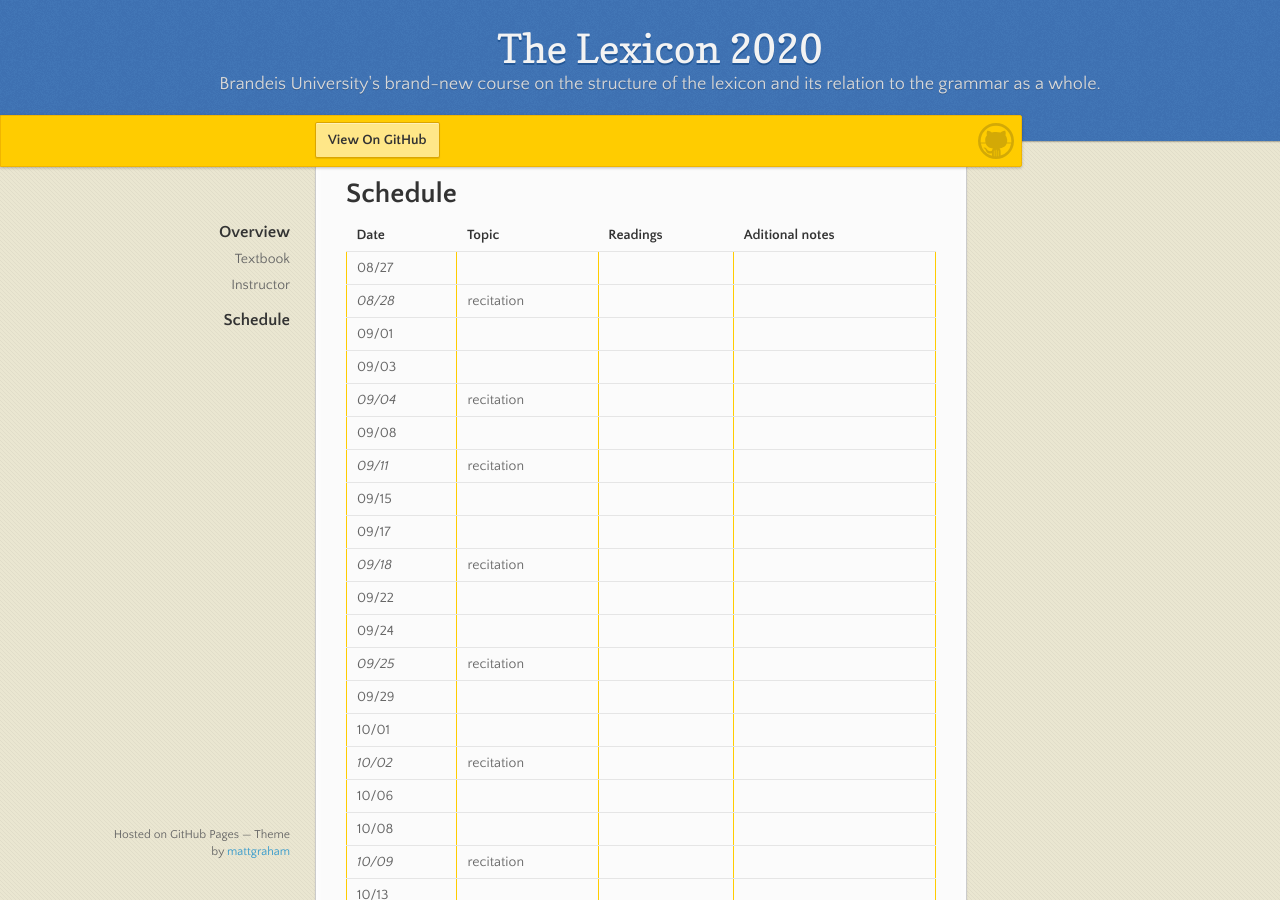
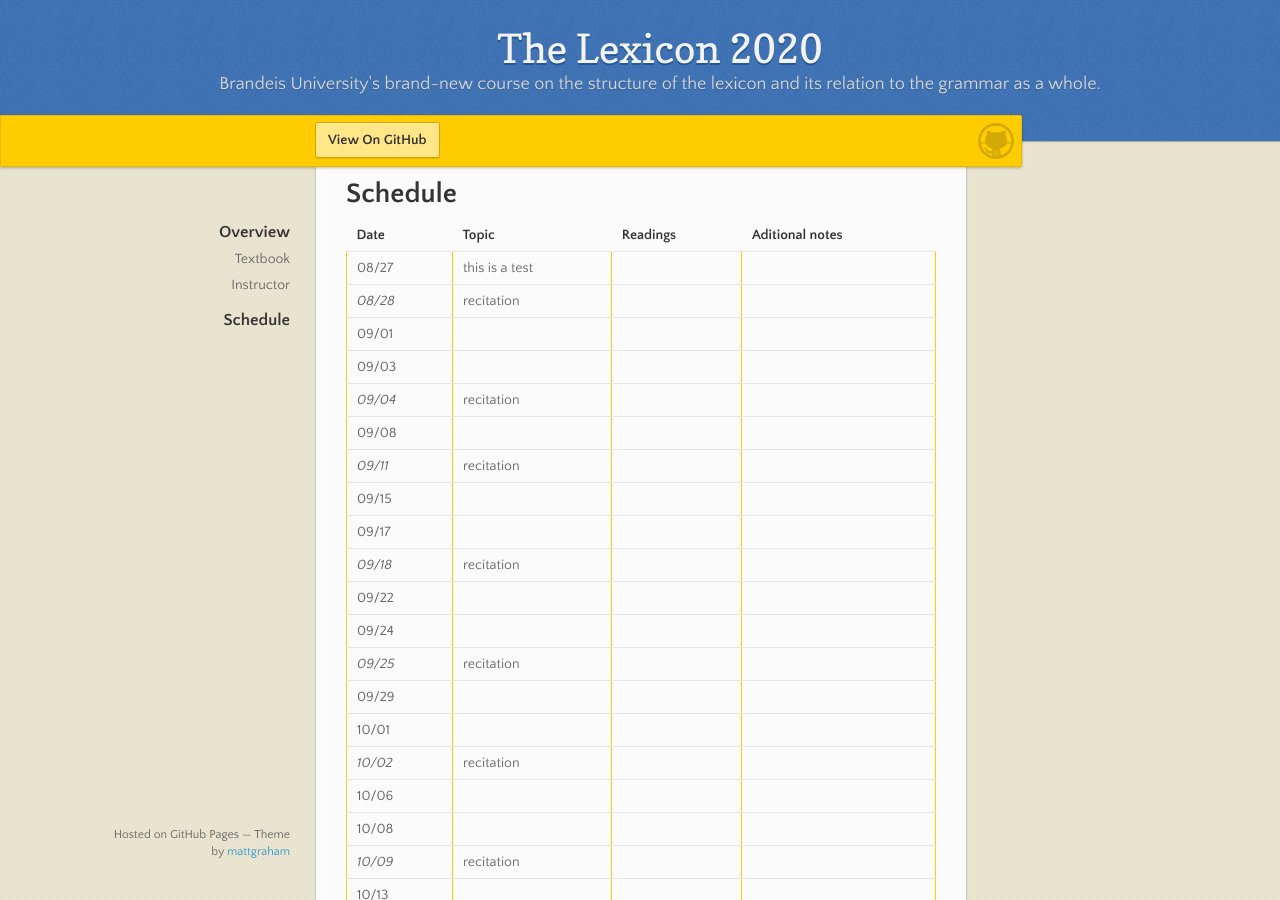
Before and after one commit to the-lexicon-2020/the-lexicon-2020.github.io, a Jekyll site: the page built from _pages/index.markdown, in a window 1280 px wide and 900 px high, scrolled down 606 px. Built offline with Jekyll 4.4.1, drawn with Linux system fonts in a browser that asks for light colours; our own code applies the rules of GitHub Pages for plain Markdown files.

Commit message:
Update index.markdown

```diff
--- a/_pages/index.markdown
+++ b/_pages/index.markdown
@@ -27,7 +27,7 @@ Professor [James Pustejovsky](mailto:jamesp@cs.brandeis.edu)
 
 **Date** | **Topic** | **Readings** | **Aditional notes**
 -------- | --------- | ------------ | -------------------
-08/27 | | |
+08/27 |this is a test | |
 *08/28* | recitation | |
 09/01 | | |
 09/03 | | |
```
